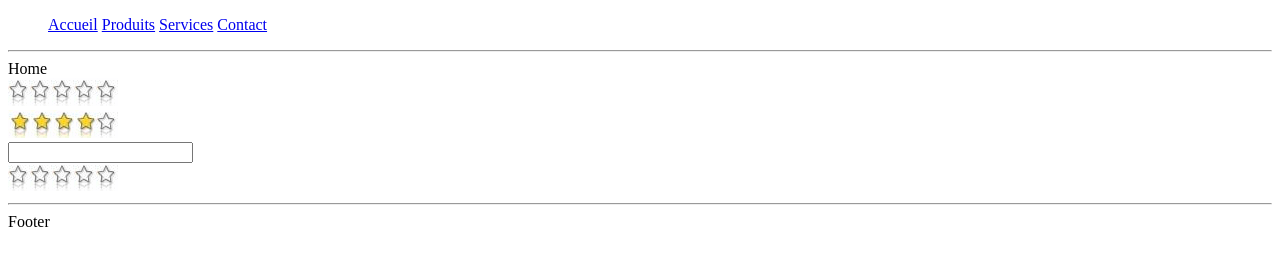
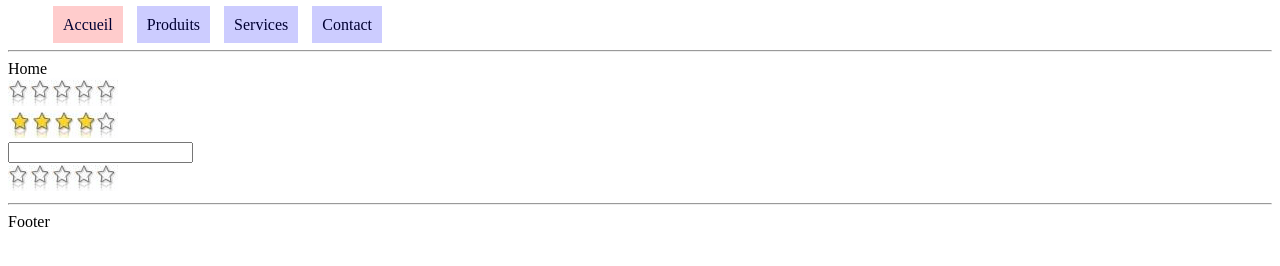
Before and after one commit to jlg-formation/nice-fan, a website: page app/index.html in a window 1280 px wide. Drawn offline with nearby package versions, Linux system fonts and the light colour scheme; some packages are replaced by stand-ins of ours.

Commit message:
add: links

```diff
--- a/app/index.html
+++ b/app/index.html
@@ -2,6 +2,7 @@
 <html lang="fr" ng-app="main">
 	<head>
 		<title>Exo Angular</title>
+		<link rel="stylesheet" href="style.css">
 	</head>
 	<body>
 		<ors-header></ors-header>
--- /dev/null
+++ b/app/style.css
@@ -0,0 +1,25 @@
+menu {
+    display: block;
+}
+
+menu > item {
+    display:inline-block;
+}
+
+menu > item > a {
+    width:100%;
+    height:100%;
+    margin: 5px;
+    padding: 10px;
+    background-color: hsla(240, 100%, 90%, 1);
+    color: hsla(240, 100%, 10%, 1);
+    text-decoration: none;
+}
+
+menu > item > a:hover {
+    background-color: hsla(240, 100%, 85%, 1);
+}
+
+menu > item > a.active {
+    background-color: hsla(0, 100%, 90%, 1);
+}
--- a/app/tmpl/ors-header.html
+++ b/app/tmpl/ors-header.html
@@ -1,7 +1,7 @@
 <menu>
-    <item><a ui-sref="home">Accueil</a></item>
-    <item><a ui-sref="product">Produits</a></item>
-    <item><a ui-sref="service">Services</a></item>
-    <item><a ui-sref="contact">Contact</a></item>
+    <item><a ui-sref="home" ui-sref-active="active">Accueil</a></item>
+    <item><a ui-sref="product" ui-sref-active="active">Produits</a></item>
+    <item><a ui-sref="service" ui-sref-active="active">Services</a></item>
+    <item><a ui-sref="contact" ui-sref-active="active">Contact</a></item>
 </menu>
 <hr/>
```
